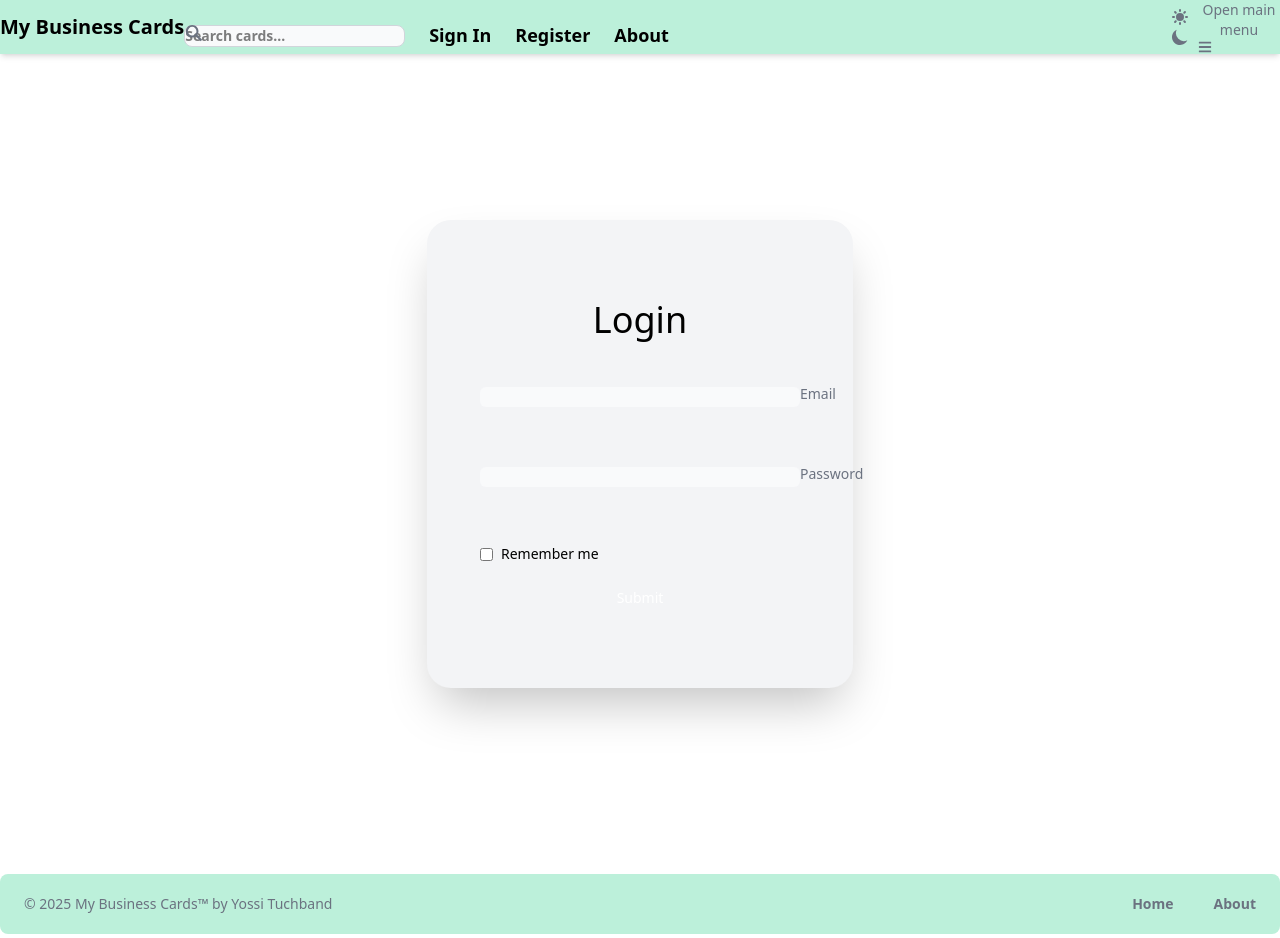
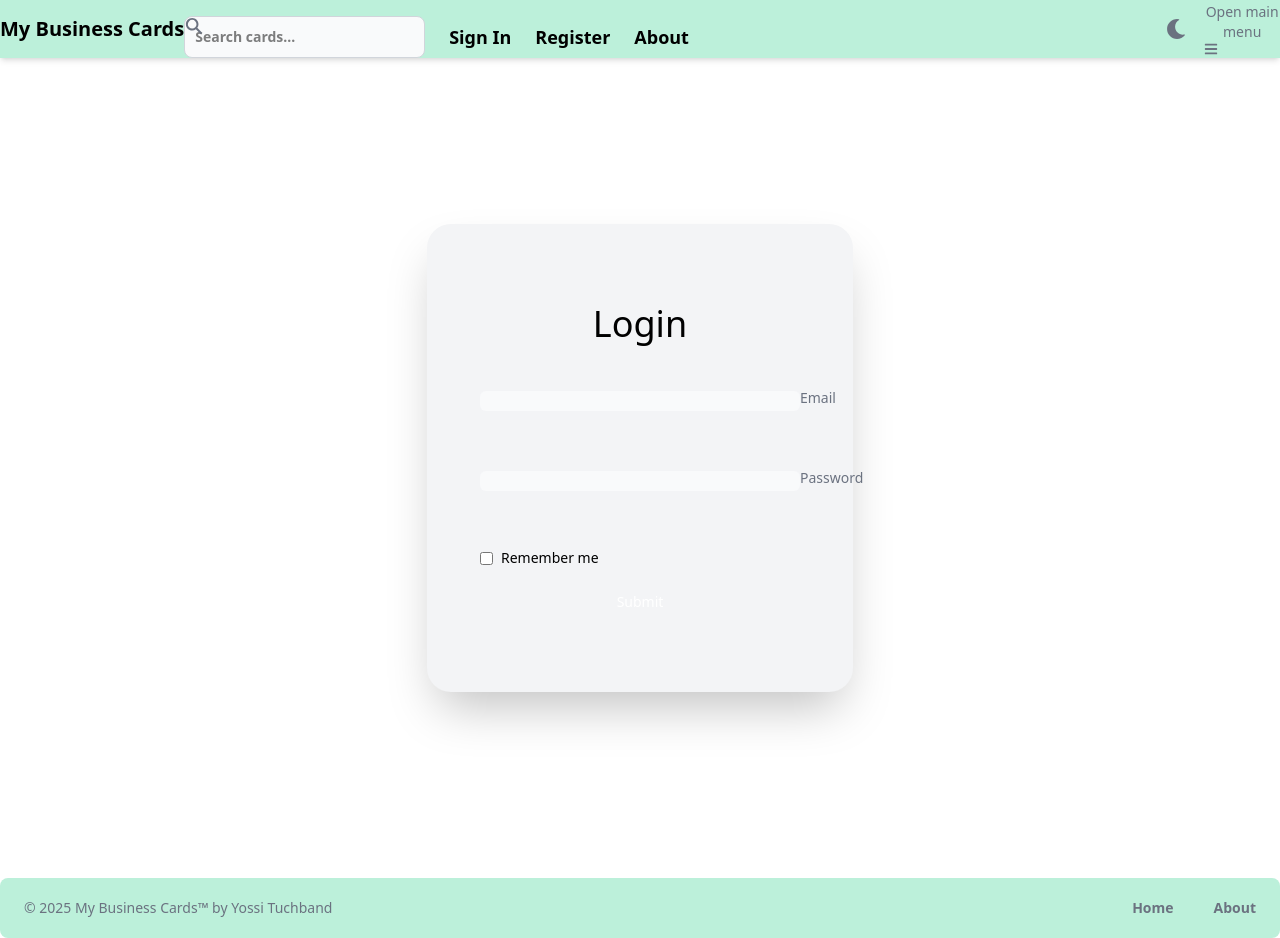
Before and after one commit to YossiTuch/bcards, a React (Vite) app: page /login in a window 1280 px wide. Built offline with nearby package versions, Linux system fonts and the light colour scheme.

Commit message:
Made my own dark-theme-button to fix an issue

```diff
--- a/index.html
+++ b/index.html
@@ -7,6 +7,13 @@
     <title>Business Cards</title>
   </head>
   <body>
+    <script>
+      // Apply theme immediately to prevent flickering
+      const theme = localStorage.getItem('flowbite-theme-mode') || 'light';
+      if (theme === 'dark' || (!theme && window.matchMedia('(prefers-color-scheme: dark)').matches)) {
+        document.documentElement.classList.add('dark');
+      }
+    </script>
     <div id="root"></div>
     <script type="module" src="/src/main.tsx"></script>
   </body>
--- /dev/null
+++ b/src/components/DarkModeButton.tsx
@@ -0,0 +1,50 @@
+import { useEffect, useState } from "react";
+import { FaSun, FaMoon } from "react-icons/fa";
+
+export const DarkModeButton = () => {
+  const [isDark, setIsDark] = useState(() => {
+    const savedTheme = localStorage.getItem("flowbite-theme-mode");
+    return savedTheme === "dark";
+  });
+
+  useEffect(() => {
+    // Update theme in localStorage and DOM
+    const updateTheme = (dark: boolean) => {
+      const theme = dark ? "dark" : "light";
+      localStorage.setItem("flowbite-theme-mode", theme);
+      document.documentElement.classList.toggle("dark", dark);
+    };
+
+    // Initial theme setup
+    updateTheme(isDark);
+
+    // Listen for system theme changes
+    const mediaQuery = window.matchMedia("(prefers-color-scheme: dark)");
+    const handleSystemThemeChange = (e: MediaQueryListEvent) => {
+      setIsDark(e.matches);
+    };
+    mediaQuery.addEventListener("change", handleSystemThemeChange);
+
+    return () => {
+      mediaQuery.removeEventListener("change", handleSystemThemeChange);
+    };
+  }, [isDark]);
+
+  const toggleTheme = () => {
+    setIsDark((prev) => !prev);
+  };
+
+  return (
+    <button
+      onClick={toggleTheme}
+      className="rounded-lg p-2.5 text-sm text-gray-500 hover:bg-gray-100 focus:outline-none focus:ring-4 focus:ring-gray-200 dark:text-gray-400 dark:hover:bg-gray-700 dark:focus:ring-gray-700"
+      aria-label="Toggle dark mode"
+    >
+      {isDark ? (
+        <FaSun className="h-5 w-5" />
+      ) : (
+        <FaMoon className="h-5 w-5" />
+      )}
+    </button>
+  );
+};
--- a/src/layout/Header.tsx
+++ b/src/layout/Header.tsx
@@ -1,5 +1,4 @@
 import {
-  DarkThemeToggle,
   Navbar,
   NavbarBrand,
   NavbarCollapse,
@@ -7,6 +6,7 @@ import {
   NavbarToggle,
   TextInput,
 } from "flowbite-react";
+import { DarkModeButton } from "../components/DarkModeButton";
 import { Link } from "react-router-dom";
 import { useDispatch } from "react-redux";
 import { IoSearchSharp } from "react-icons/io5";
@@ -119,7 +119,7 @@ const Header = () => {
 
         {/* Theme Toggle & Mobile Menu */}
         <div className="flex items-center gap-2">
-          <DarkThemeToggle />
+          <DarkModeButton />
           <NavbarToggle />
         </div>
       </Navbar>
```
